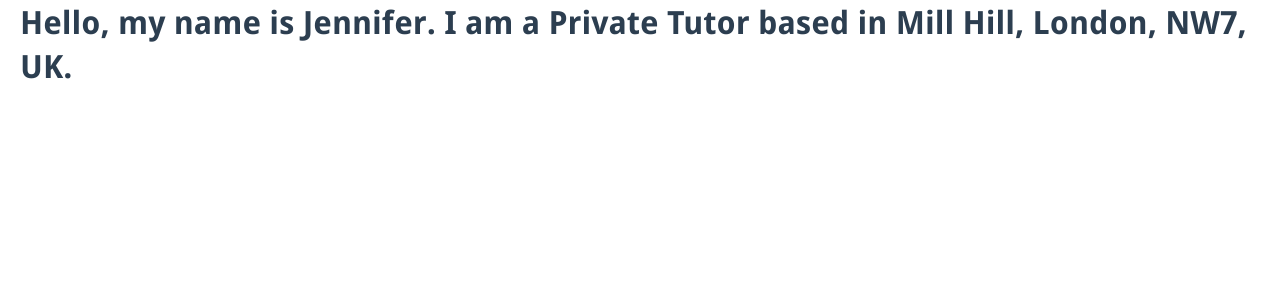
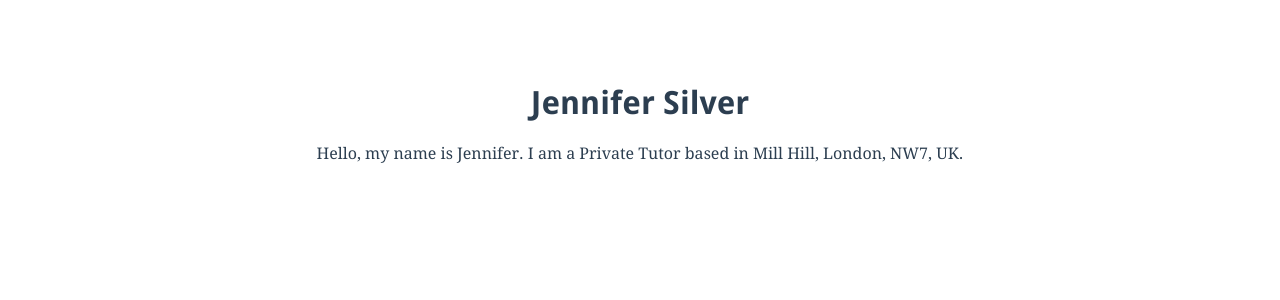
Before and after one commit to adamsilver/jensilver.co.uk, a Jekyll site: the page built from index.md, in a window 1280 px wide. Shown: the top 300 px of the page. Built offline with Jekyll 4.4.1, drawn with Linux system fonts in a browser that asks for light colours; Markdown is read by kramdown in place of the engine named in the settings.

Commit message:
Ignore plus basic layout

```diff
--- a/_layouts/default.html
+++ b/_layouts/default.html
@@ -6,11 +6,9 @@
 	</head>
 	<body id="pg-{{page.id}}">
 		<div id="container">
-            {% include header.html %}
 			<div id="content">
 				{{ content }}
 			</div>
-            {% include footer.html %}
 		</div>
 	</body>
 </html>
--- a/_layouts/post.html
+++ b/_layouts/post.html
@@ -6,7 +6,6 @@
 	</head>
 	<body>
 	    <div id="container">
-	        {% include header.html %}
 	        <div id="content">
 	            <div id="article">
 	                <h1 class="title">{{ page.title }}</h1>
@@ -15,7 +14,6 @@
 	                {{ content }}
 	            </div>
 	        </div>
-	        {% include footer.html %}
 	    </div>
 	</body>
 </html>
--- a/assets/css/main.css
+++ b/assets/css/main.css
@@ -101,6 +101,7 @@ h1 {
     margin-top: 0;
     margin-bottom: 0.2em;
     color: #2c3e50;
+    text-align: center;
 }
 
 h2 {
@@ -116,6 +117,7 @@ p {
 	margin-bottom: 1.5em;
 	margin-top: 1em;
 	color: #2c3e50;
+	text-align: center;
 }
 
 a:link {
@@ -141,7 +143,7 @@ a img {
 }
 
 #content {
-	padding: 0px 20px 30px;
+	padding: 80px 20px 30px;
 }
 
 #content p {
@@ -149,33 +151,12 @@ a img {
 }
 
 .avatar {
-    float: left;
     border-radius: 50%;
     overflow: hidden;
-    width: 32px;
-    height: 32px;
-    margin-right: 10px;
-}
-
-#header h1 {
-    font-family: 'droid sans';
-    font-size: 0.9em;
-    font-weight: normal;
-    float: left;
-    text-transform: uppercase;
-    margin-top: 6px;
-}
-
-#header h1 a {
-    display: block;
-    text-decoration: none;
-    color: #2c3e50;
-}
-
-#header h1 span {
-    position: absolute;
-    left: -9999em;
-    top: 0;
+    width: 132px;
+    height: 132px;
+    margin-left: auto;
+    margin-right: auto;
 }
 
 #content ul {
--- a/index.md
+++ b/index.md
@@ -2,4 +2,12 @@
 layout: default
 ---
 
-# Hello, my name is Jennifer. I am a Private Tutor based in Mill Hill, London, NW7, UK.
+<!--
+<div class="avatar">
+	<img src="/assets/img/avatar.jpg" alt="Jennifer Silver Photo" width="132" height="132">
+</div>
+ -->
+
+# Jennifer Silver
+
+Hello, my name is Jennifer. I am a Private Tutor based in Mill Hill, London, NW7, UK.
```
Also changed, not shown: 1 other file.
